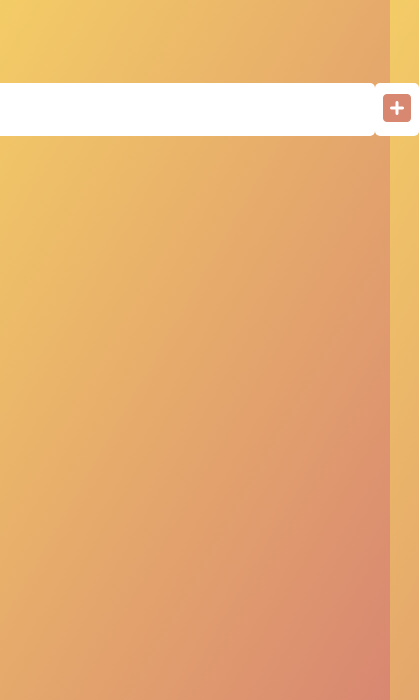
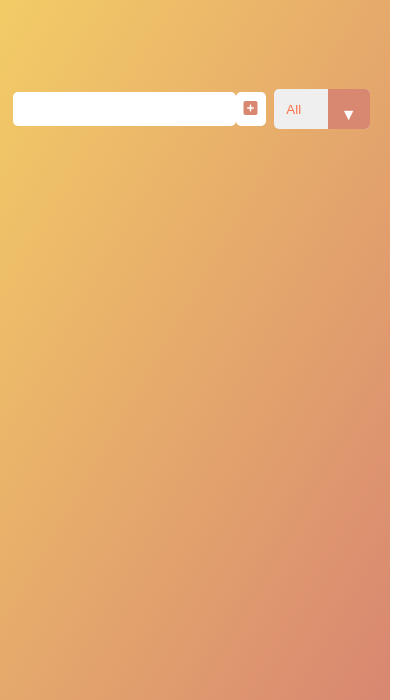
Before and after one commit to peter-R2-D2/TodoListCheck, a plain HTML site: page index.html in a window 390 px wide. Shown: the part 144-844 px from the top of the page, 419 px wide, since content can reach past the window. Drawn offline with Linux system fonts and the light colour scheme.

Commit message:
Disesño responsivo para moviles

```diff
--- a/css/style.css
+++ b/css/style.css
@@ -1,58 +1,68 @@
-*{
+* {
   margin: 0;
   padding: 0;
   box-sizing: border-box;
 }
-body{
+body {
   background: linear-gradient(120deg, #f6d365, #d88771);
   color: #ffffff;
-    font-family: 'Poppins', sans-serif;
+  font-family: "Poppins", sans-serif;
   min-height: 100vh;
 }
-header{
+header {
   font-size: 1.5rem;
 }
-a{
+a {
   color: #fff;
   margin-left: 20px;
   font-size: 50px;
 }
 header,
-form{
+form {
   min-height: 20vh;
   display: flex;
   justify-content: center;
   align-items: center;
 }
 form input,
-form button{
+form button {
+  padding: 0.5rem;
+  font-size: 1rem;
+  border: none;
+  background: #ffffff;
+  border-radius: 5px;
+}
+form button {
+  color: #d88771;
+  background: #fff;
+  cursor: pointer;
+  transition: all 0.3s ease;
+}
+form button:hover {
+  background: #d88771;
+  color: #fff;
+}
+@media (min-width: 768px) {
+  form input,
+  form button {
     padding: 0.5rem;
     font-size: 2rem;
     border: none;
     background: #ffffff;
     border-radius: 5px;
   }
-form button{
-    color: #d88771;
-    background: #fff;
-    cursor: pointer;
-    transition: all 0.3s ease;
-}
-form button:hover{
-    background: #d88771;
-    color: #fff;
 }
 /* Todo List Style */
-.todo-container{
+.todo-container {
   display: flex;
   justify-content: center;
   align-items: center;
 }
-.todo-list{
+.todo-list {
   min-width: 30%;
   list-style: none;
 }
-.todo{
+.todo {
   margin: 0.5rem;
   background: #fff;
   color: #000;
@@ -62,64 +72,85 @@ form button:hover{
   align-items: center;
   transition: all 0.5s ease;
 }
-.todo li{
+.todo li {
   flex: 1;
 }
-.complete-btn, .trash-btn{
+.complete-btn,
+.trash-btn {
   background-color: #ff6f47;
   color: #fff;
   padding: 1rem;
   border: none;
   cursor: pointer;
+  font-size: .8rem;
+}
+.complete-btn {
+    background-color: rgb(73, 204, 73);
+  }
+
+@media (min-width: 768px) {
+  .complete-btn,
+  .trash-btn {
+    padding: 1rem;
     font-size: 1rem;
   }
-.complete-btn{
-    background-color: rgb(73, 204, 73);
 }
-.todo-item{
-    padding: 0 .5rem;
+.todo-item {
+  padding: 0 0.5rem;
 }
 .fa-trash,
-.fa-check{
+.fa-check {
   pointer-events: none;
 }
-.completed{
+.completed {
   text-decoration: line-through;
   opacity: 0.5;
 }
-.fall{
+.fall {
   transform: translateY(8rem) rotateZ(20deg);
   opacity: 0;
 }
-select{
+select {
   -webkit-appearance: none;
   -moz-appearance: none;
   appearance: none;
   outline: none;
   border: none;
 }
-.select{
-    margin: 1rem;
+.select {
+  margin: .5rem;
   position: relative;
   overflow: hidden;
+  border-radius: 5px;
 }
-select{
+@media (min-width: 768px) {
+    .select {
+        margin: 1rem;
+    }
+}
+select {
   color: #ff6f47;
+  width: 6rem;
+  cursor: pointer;
+  padding: .8rem;
+}
+@media (min-width: 768px) {
+    select {
         width: 10rem;
-    cursor: pointer;
-    padding: 1rem;
+        padding: 1.2rem;
     }
-.select::after{
+}
+.select::after {
   content: "\25BC";
   position: absolute;
   background-color: #d88771;
   top: 0;
   right: 0;
-    padding: 1rem;
+  padding: .8rem;
   pointer-events: none;
   transition: all 0.5s ease;
 }
-.select:hover::after{
+.select:hover::after {
   background-color: #fff;
   color: #d88771;
 }
```
Lines whose indentation alone changed are shown as unchanged.
